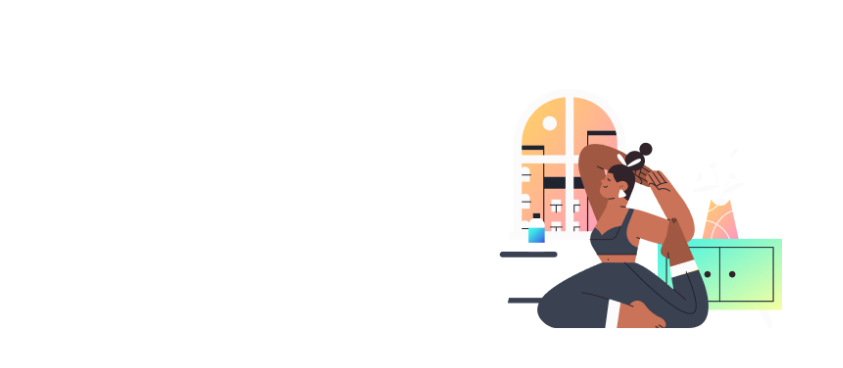
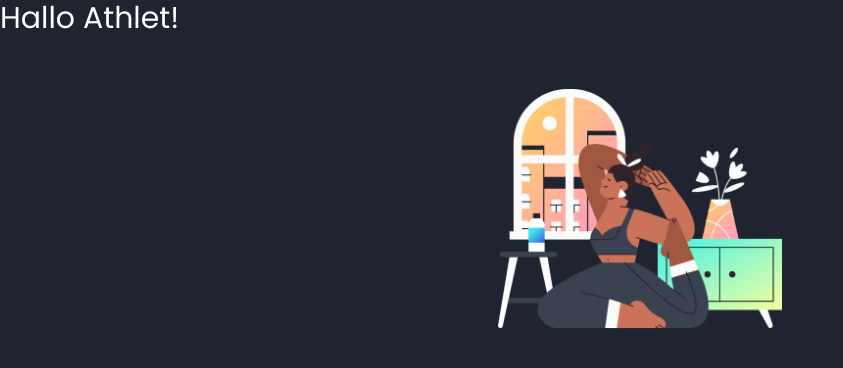
Before and after one commit to FEND-2024/Fitness-App, a React (Vite) app: page / in a window 1280 px wide. Shown: the top 368 px of the page, without its empty margins (0-843 px from the left). Built offline with nearby package versions, Linux system fonts and the light colour scheme.

Commit message:
Update tailwind.config.js

```diff
--- a/tailwind.config.js
+++ b/tailwind.config.js
@@ -1,7 +1,23 @@
 module.exports = {
   content: ["./src/index.html", "./src/**/*.{vue,js,ts,jsx,tsx}"],
   theme: {
-    extend: {},
+    extend: {
+      fontFamily: {
+        sans: ["poppins", "sans-serif"],
+        serif: ["Merriweather", "serif"],
+      },
+
+      colors: {
+        "fitness-color-dark": "#202430",
+        "fitness-color-medium": "#3A4151",
+        "fitness-color-light": "#202430",
+        "fitness-color-grandis": "#FFCC6A",
+        "fitness-color-light-pink": "#FE9EB9",
+        "fitness-color-turkis": "#4CF4E2",
+        "fitness-color-mint": "#EDFDA8",
+        "fitness-color-blue": "#3B5FE5",
+      },
+    },
   },
   plugins: [],
 };
```
